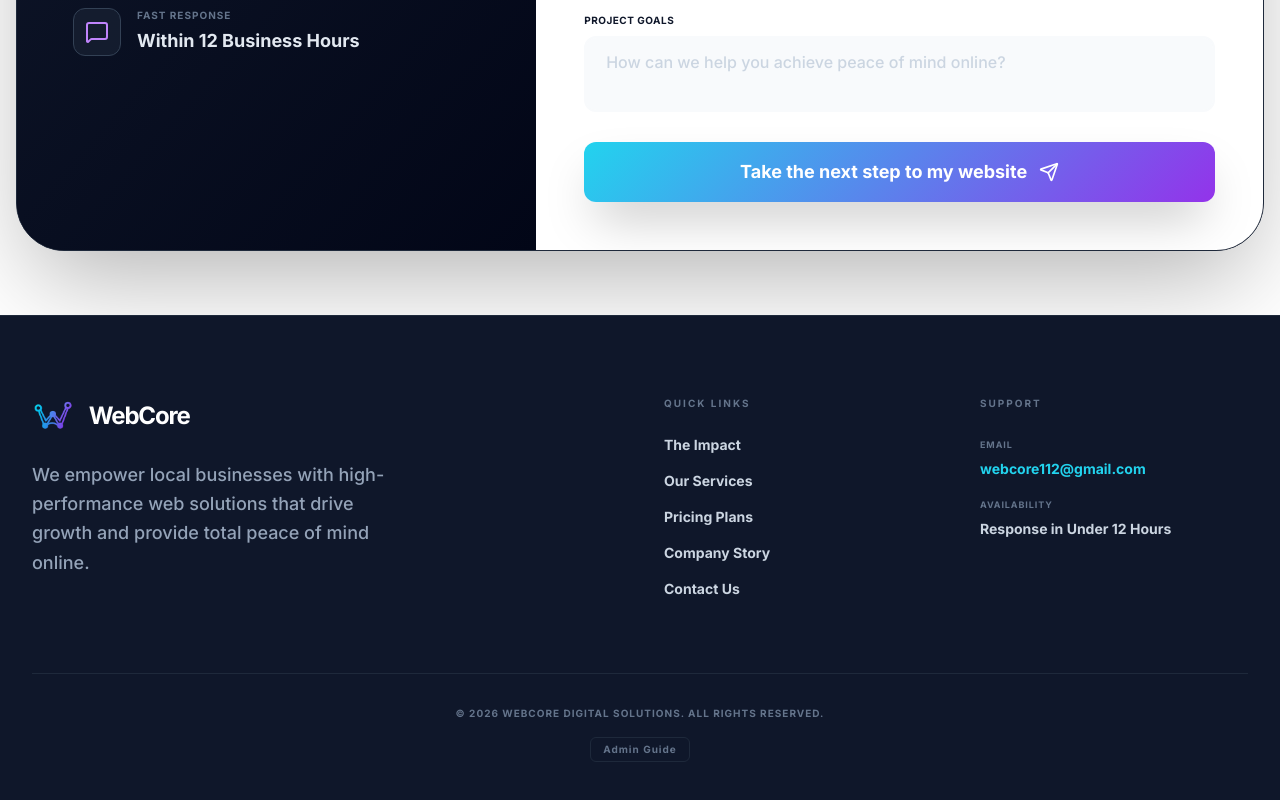
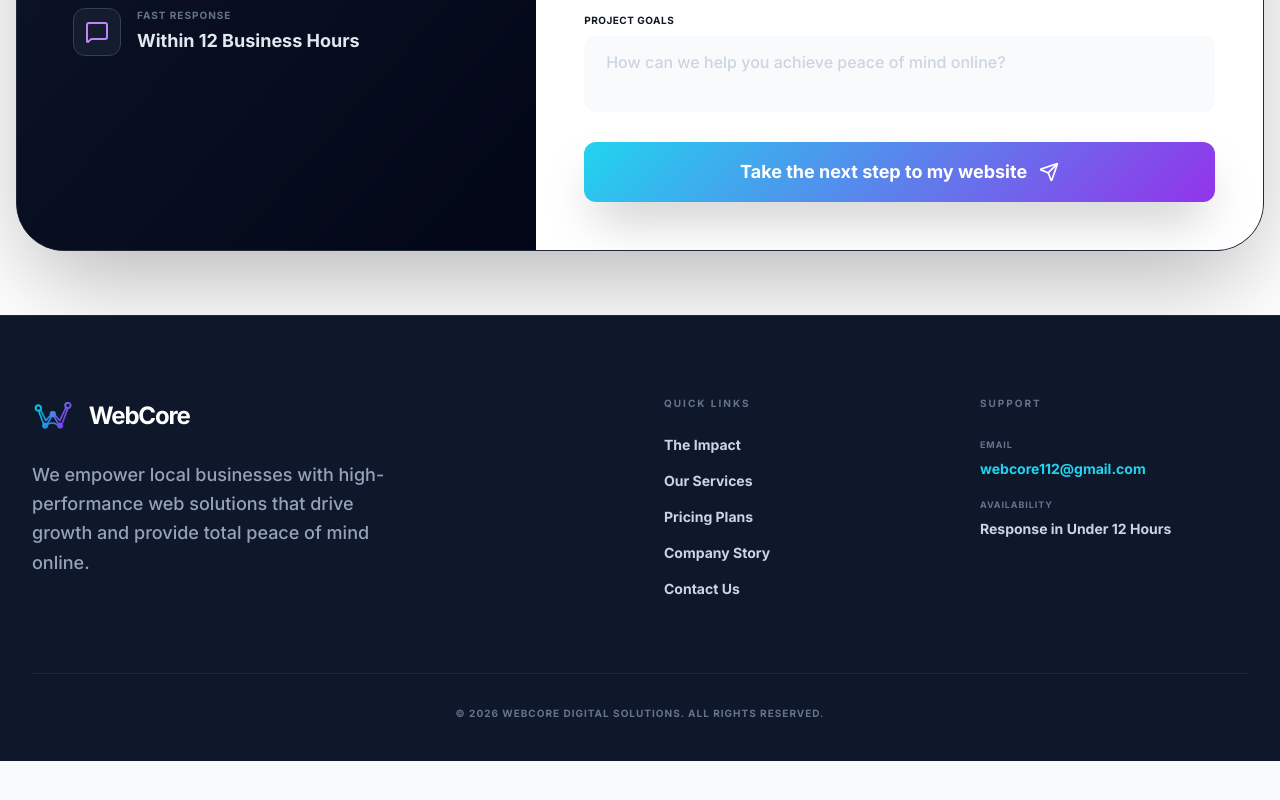
Before and after one commit to WebCore-host/webcore-site, a React (Vite) app: page / in a window 1280 px wide. Shown: the part 6360-7160 px from the top of the page. After the commit the page ends 7121 px from the top, so only its background shows below. Built offline with nearby package versions, Linux system fonts and the light colour scheme.

Commit message:
Update Footer.tsx

```diff
--- a/components/Footer.tsx
+++ b/components/Footer.tsx
@@ -8,10 +8,6 @@ interface FooterProps {
 }
 
 const Footer: React.FC<FooterProps> = ({ setActiveTab, isMobile }) => {
-  const openGuide = () => {
-    window.dispatchEvent(new CustomEvent('open-deployment-guide'));
-  };
-
   const handleLinkClick = (e: React.MouseEvent, targetTab: 'home' | 'about' | 'pricing' | 'faq', anchorId: string) => {
     if (setActiveTab) {
       e.preventDefault();
@@ -114,12 +110,6 @@ const Footer: React.FC<FooterProps> = ({ setActiveTab, isMobile }) => {
 
         <div className="pt-8 border-t border-slate-800 flex flex-col md:row justify-between items-center gap-4 text-slate-500 text-[10px] font-black uppercase tracking-widest">
           <p>© {new Date().getFullYear()} WebCore Digital Solutions. All rights reserved.</p>
-          <button
-            onClick={openGuide}
-            className="hover:text-cyan-400 transition-colors border border-slate-800 px-3 py-1 rounded-md"
-          >
-            Admin Guide
-          </button>
         </div>
       </div>
     </footer>
```
